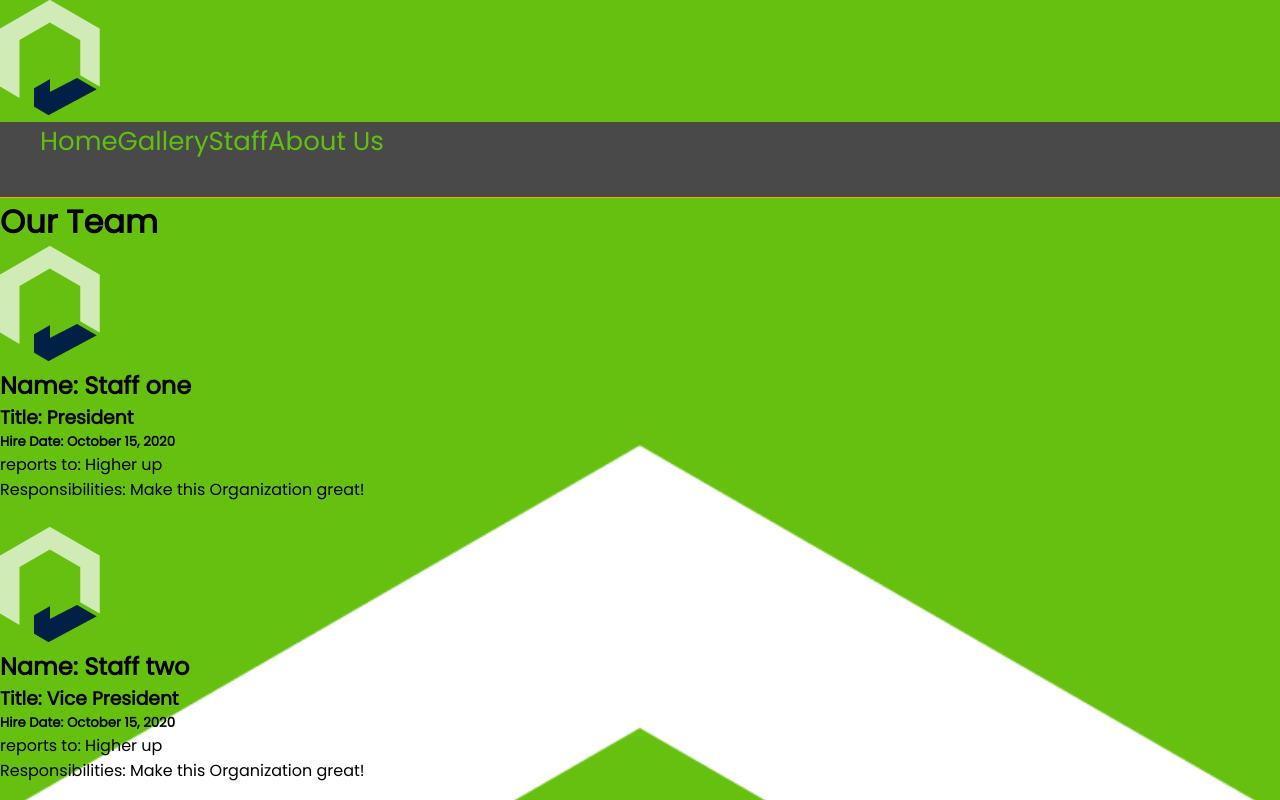
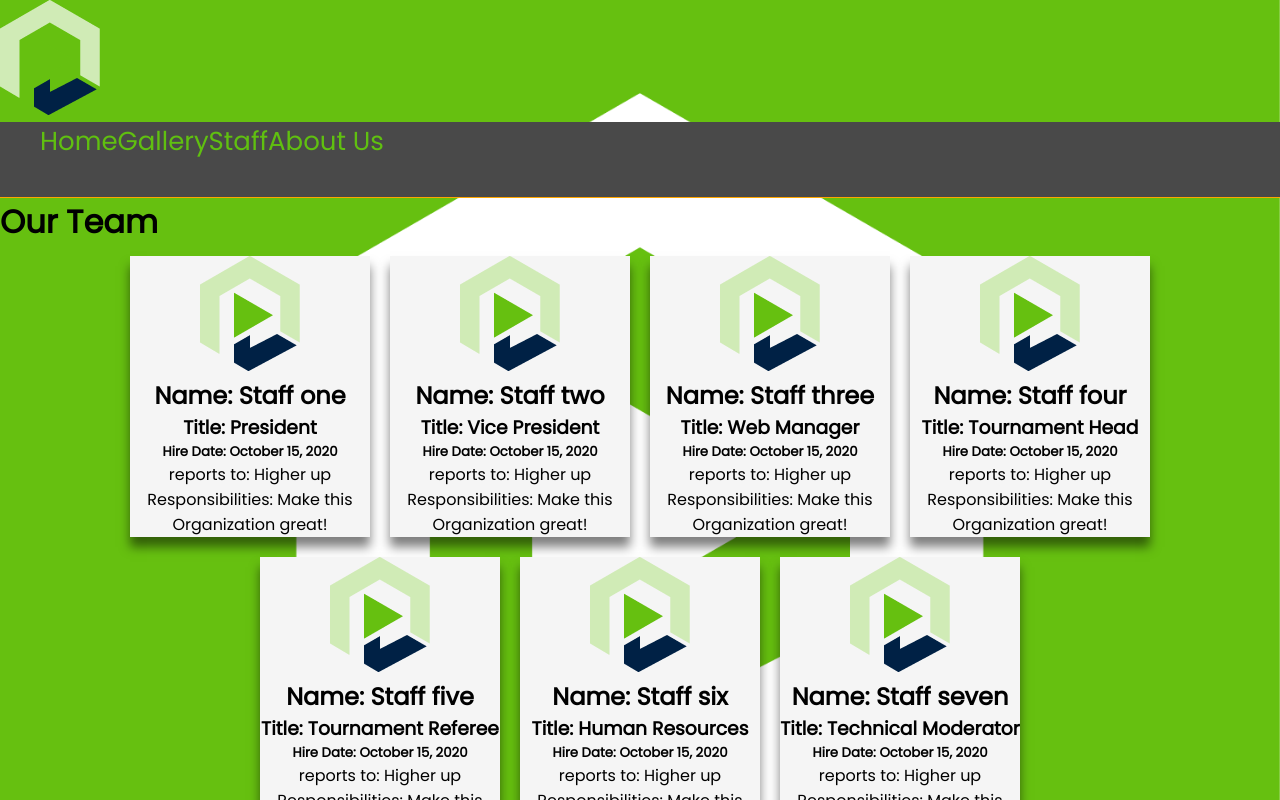
Before and after one commit to cmokbel1/peace-love-pubg, a React (Create React App) app: page /staff in a window 1280 px wide. Shown: the top 800 px of the page. Built offline with nearby package versions, Linux system fonts and the light colour scheme.

Commit message:
styled staff page

```diff
--- a/src/App.css
+++ b/src/App.css
@@ -104,10 +104,17 @@ html {
 }
 
 /* END ABOUT PAGE */
-/*  GALLERY PAGE */
+/*  GALLERY PAGE / STAFF PAGE*/
 
-.tournamentRow {
+.tournamentRow, .staffRow {
   display:flex;
   flex-wrap: wrap;
   flex-direction: row;
+  justify-content: center;
 }
+
+h1 .title {
+  margin-left: auto;
+}
+
+/* END GALLERY PAGE / STAFF PAGE */
--- a/src/components/StaffCard/StaffCard.js
+++ b/src/components/StaffCard/StaffCard.js
@@ -1,11 +1,13 @@
+import './staff.css'
+
 const StaffCard = (props) => {
   const { staffMember } = props
 
   return (
     <>
-      <div className="cardContainer">
+      <div className="cardContainerStaff">
         <img variant="top" src={staffMember.img} alt="staff member" />
-        <div className="cardBody">
+        <div className="cardBodyStaff">
           <h2>Name: {staffMember.name}</h2>
           <h3>Title: {staffMember.title}</h3>
           <h5>Hire Date: {staffMember.dateJoined}</h5>
--- /dev/null
+++ b/src/components/StaffCard/staff.css
@@ -0,0 +1,10 @@
+.cardContainerStaff {
+  width: 15rem;
+  text-align: center;
+  margin: 10px;
+  background-color: whitesmoke;
+  box-shadow: 5;
+  position: relative;
+   box-shadow: 0 10px 10px rgba(0, 0, 0, 0.5);
+  content: "";
+}
--- a/src/pages/gallery.js
+++ b/src/pages/gallery.js
@@ -4,7 +4,7 @@ const Gallery = (props) => {
   const { tournaments } = props;
   return (
     <>
-      <h1>Tournaments:</h1>
+      <h1 class="title">Tournaments:</h1>
     <div className="tournamentRow">
       {tournaments.map((tournament, idx) => <GalleryCard key={idx} tournament={tournament} />)}
     </div>
```
